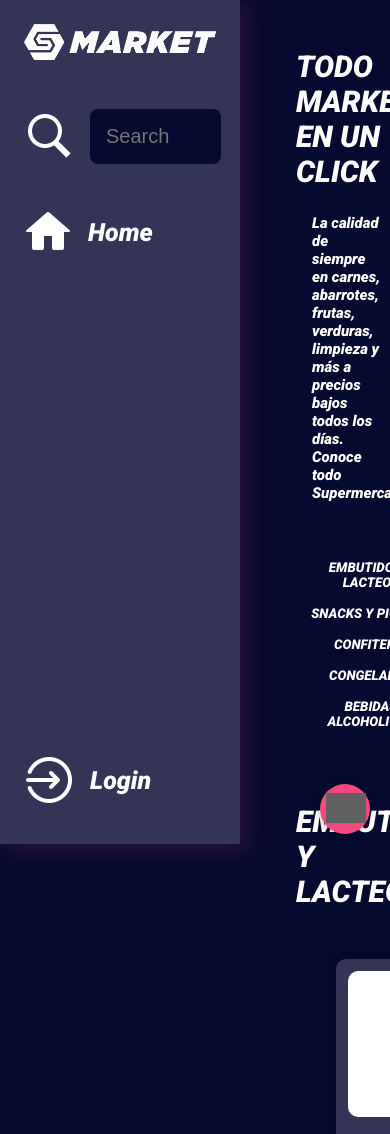
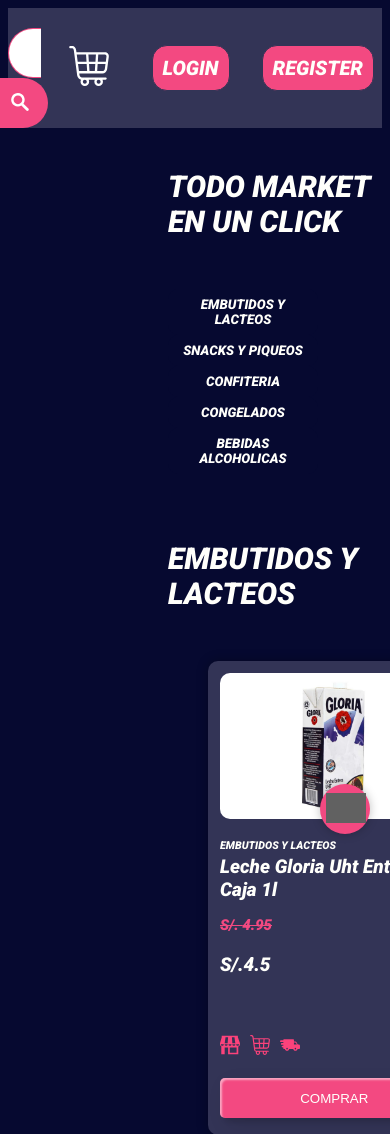
Before and after one commit to GerardoFC8/Market-Django, a Django app: page / in a window 390 px wide; the page is wider, and only the part inside the window is pictured. Shown: the top 1134 px of that part. Run offline with Django 3.2, Linux system fonts and the light colour scheme; data comes from the database, SQL or seed files in the repository; grey boxes are pictures that could not be loaded.

Commit message:
nav bar wip

```diff
--- a/market/mainCRUD/static/css/barra_de_navegacion.css
+++ b/market/mainCRUD/static/css/barra_de_navegacion.css
@@ -1,10 +1,10 @@
 .header{
-	background: #333456;
+	background: var(--nav_base);
 	width: 100%;
 	clear: both;
-	display: table;
+	display: grid;
+    grid-template-columns: auto 1fr auto;
 }
-
 
 .logo-barra{
 	width: 280px;
@@ -12,17 +12,18 @@
 	padding: 20px;
 }
 
+.buscar{
+	display: grid;
+	grid-template-columns: 1.8fr auto;
+    width: 160%;
+}
+
 .icon-search{
 	width: 50px;
 }
 
-.buscar{
-	display: grid;
-	grid-template-columns: 1.8fr auto;
-}
-
 .buscar form input[type="search"]{
-    /*padding: 10px 0 0 20px;*/
+    padding: 10px;
     border-bottom-left-radius: 50px;
     border-top-left-radius: 50px;
     border: 1.5px solid var(--botones);
@@ -43,10 +44,6 @@
     border: 1px solid var(--botones);
     background-color: var(--botones);
 
-    /*display: flex;*/
-    /*justify-content: center;*/
-    /*align-items: center;*/
-
     border-left: transparent;
 	margin-left: -10px;
     position: relative;
@@ -61,23 +58,43 @@
 	background-color: var(--botones);
 }
 
+
+.nav-botones{
+    display: grid;
+    grid-template-columns: auto 1fr 1fr;
+    grid-gap: 1rem;
+    place-items: center;
+}
+
 .nav-botones img{
-    width: 18px;
+    width: 40px;
 }
 
 .nav-botones a{
 	font-size: 20px;
-	border: none;
+    border: 1.5px solid var(--nav_base);
 	cursor: pointer;
     color: var(--blanco);
     text-decoration: none;
-    background: var(--botones);
-    padding: 20px;
+    padding: 10px;
     border-radius: 15px;
+    margin: 1rem 0.5rem 1rem 0.5rem;
+    text-transform: uppercase;
+    transition: 400ms ease-in-out;
 }
 
+.nav-login, .nav-register{
+    background: var(--botones);
+}
+
+.nav-login:hover, .nav-register:hover, .carrito:hover{
+    border: 1.5px solid var(--botones);
+    background: var(--nav_base);
+}
+
+/* TABLA */
 .content-search{
-    width: 50%;
+    width: 40%;
     padding-left: 0;
     max-width: 67%;
     max-height: 200px;
@@ -119,3 +136,10 @@
 #table_length, #table_filter, #table_info, #table_paginate{
     display: none;
 }
+
+
+@media all and (max-width: 1000px){
+    .logo-barra{
+        display: none;
+    }
+}
--- a/market/mainCRUD/static/css/base.css
+++ b/market/mainCRUD/static/css/base.css
@@ -3,6 +3,7 @@
 :root{
 	font-family: 'Roboto', sans-serif !important;
     --base: #060930;
+    --nav_base: #333456;
     --color_texto: #b0d3ff;
     --blanco: #FFFFFB;
     --botones: #f34981;
--- a/market/mainCRUD/static/css/categoria_selector.css
+++ b/market/mainCRUD/static/css/categoria_selector.css
@@ -54,4 +54,7 @@
     .nav-categorias .botones button{
         width: 150px;
     }
+    .nav-categorias p{
+        display: none;
+    }
 }
--- a/market/mainCRUD/templates/mainCRUD/barra_de_navegacion.html
+++ b/market/mainCRUD/templates/mainCRUD/barra_de_navegacion.html
@@ -1,9 +1,8 @@
-{% extends "mainCRUD/base.html"%}
 {% load static %}
 
-{% block body %}
+{#================= NAVBAR =================#}
 <header class="header">
-        <img class="logo-barra" src="../../static/image/logo.png" alt="">
+<img class="logo-barra" src="../../static/image/logo.png" alt="logo market">
 
 
 <article class="buscar">
@@ -51,31 +50,31 @@
                 </tr>
 
                 <tr>
-                            <td><a href="#">html</a></td>
+                    <td><a href="#">Four loko</a></td>
                 </tr>
 
                 <tr>
-                            <td><a href="#">jueos</a></td>
+                    <td><a href="#">uvas</a></td>
                 </tr>
 
                 <tr>
-                            <td><a href="#">call of duty</a></td>
+                    <td><a href="#">turron</a></td>
                 </tr>
 
                 <tr>
-                            <td><a href="#">need for speed</a></td>
+                    <td><a href="#">Helado</a></td>
                 </tr>
 
                 <tr>
-                            <td><a href="#">mario</a></td>
+                    <td><a href="#">Frituras</a></td>
                 </tr>
 
                 <tr>
-                            <td><a href="#">pap</a></td>
+                    <td><a href="#">lays</a></td>
                 </tr>
 
                 <tr>
-                            <td><a href="#">pop</a></td>
+                    <td><a href="#">vino</a></td>
                 </tr>
 
                 <tr>
@@ -86,7 +85,5 @@
         </table>
     </div>
 </div>
-        </div>
 </header>
 <script src="../../static/js/search_form.js"></script>
-{% endblock %}
--- a/market/mainCRUD/templates/mainCRUD/base.html
+++ b/market/mainCRUD/templates/mainCRUD/base.html
@@ -1,5 +1,6 @@
 {% extends "mainCRUD/head.html" %}
 {% load static %}
+
 {% block body %}
     {#================= SCROLL TO TOP =================#}
     <button class="scroll_top"><img src="{% static 'image/up.png '%}" alt="up"></button>
@@ -15,13 +16,8 @@
         });
     </script>
 
-        <link rel="stylesheet" href="{% static 'css/base.css' %}">
-        <link rel="stylesheet" href="{% block estilo %} {% endblock %}">
-    </head>
-
-    <body>
     {#================= SIDEBAR =================#}
-    <nav class="sidebar-container">
+    <nav class="sidebar-container" style="display: none;">
         <ul class="sidebar">
             <li class="nav-item-logo">
                 <div class="logo">
@@ -89,7 +85,6 @@
     <main class="contenido">
         {% block cuerpo %}
             base
-            <img src="{% static 'image/logo.png'%}" alt="logo">
         {% endblock %}
     </main>
 
--- a/market/mainCRUD/templates/mainCRUD/head.html
+++ b/market/mainCRUD/templates/mainCRUD/head.html
@@ -20,7 +20,7 @@
         <script src="../../static/js/jquery.dataTables.min.js"></script>
     </head>
 <body>
-    {% block body %}
-    {% endblock %}
+    {% block header %}{% endblock %}
+    {% block body %}{% endblock %}
 </body>
 </html>
--- a/market/mainCRUD/templates/mainCRUD/index.html
+++ b/market/mainCRUD/templates/mainCRUD/index.html
@@ -1,6 +1,10 @@
 {% extends "mainCRUD/base.html" %}
 {% load static %}
 {% block estilo %} {% static 'css/index.css' %} {% endblock %}
+
+{% block header %}
+{% include "mainCRUD/barra_de_navegacion.html" %}
+{% endblock %}
 
 {% block cuerpo %}
     <div class="load-container">
--- a/market/mainCRUD/urls.py
+++ b/market/mainCRUD/urls.py
@@ -14,7 +14,6 @@
     path("logout/", LogoutView.as_view(template_name='mainCRUD/admin/logout.html'), name='logout'),
     path('accounts/', include('django.contrib.auth.urls')),
     path("search/", views.search, name="search"),
-    path("barra/", views.barra_nav, name="barra_nav"),
     path("correo/", views.correo, name="correo"),
     path("producto_unidad/<int:id_producto>", views.producto_unidad, name="producto_unidad"),
 
--- a/market/mainCRUD/views.py
+++ b/market/mainCRUD/views.py
@@ -104,17 +104,12 @@
     return render(request, 'mainCRUD/admin/register.html', context)
 
 
-def barra_nav(request):
-    return render(request, 'mainCRUD/barra_de_navegacion.html', {})
-
 def correo(request):
     context = {
         'form': CorreoForm()
     }
 
     if request.method == 'POST':
-
-
 
         form = CorreoForm(request.POST)
         if form.is_valid():
```
Lines whose indentation alone changed are shown as unchanged.
